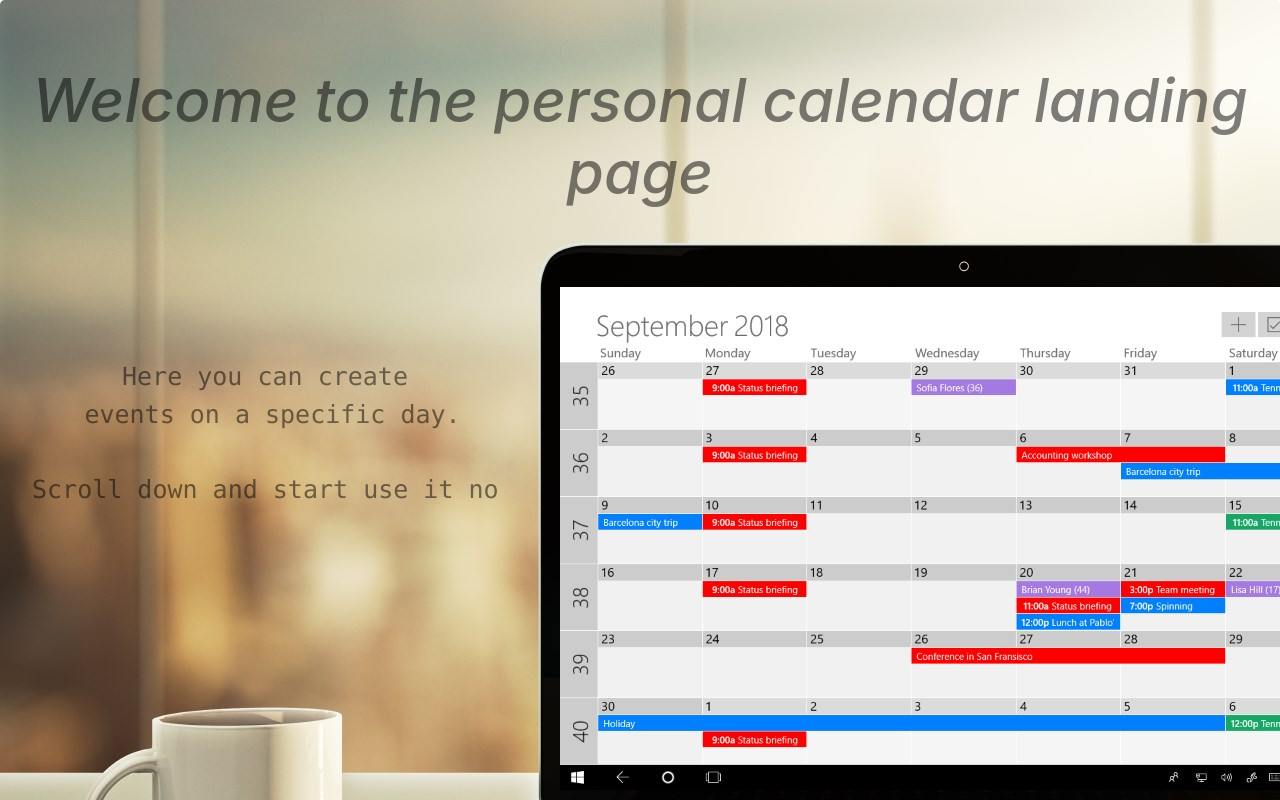
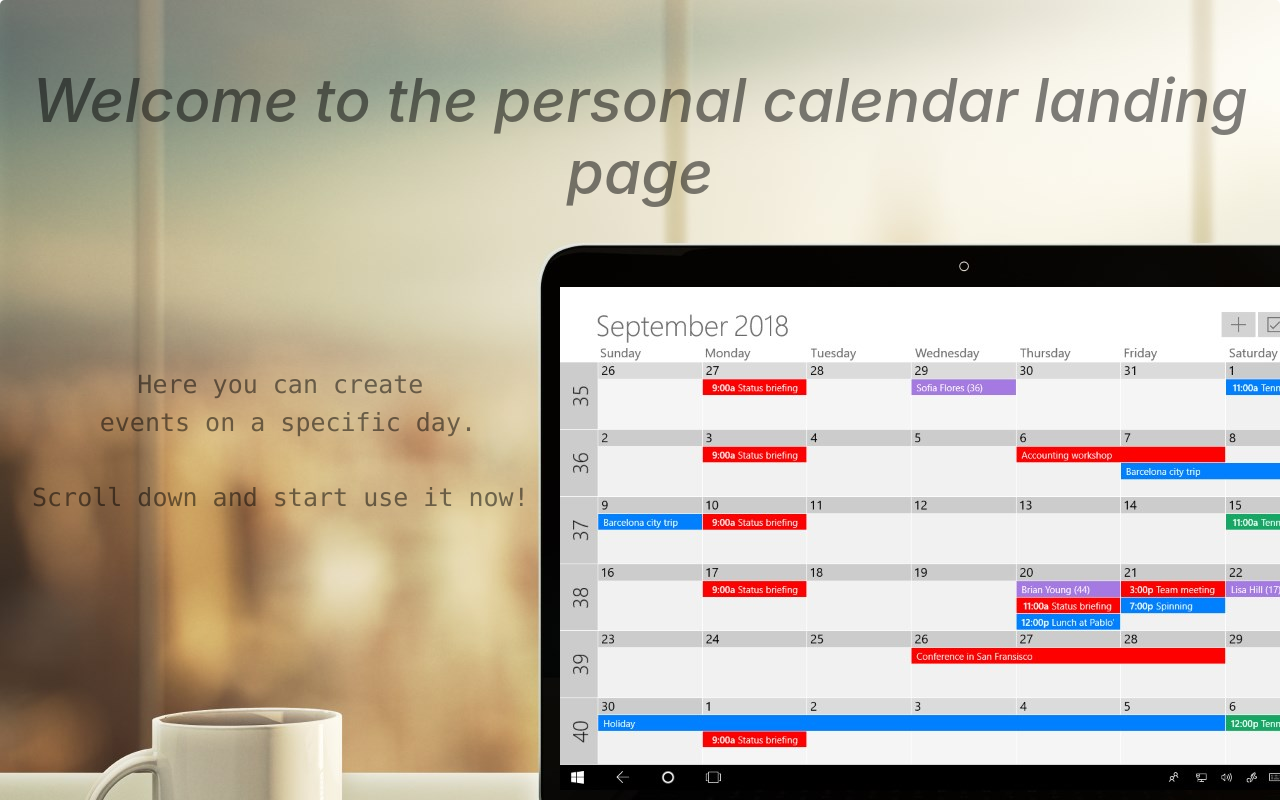
Before and after one commit to trepixert/WebProgrammingFront, an Angular app: page / in a window 1280 px wide. Shown: the top 800 px of the page. Built offline with nearby package versions, Linux system fonts and the light colour scheme.

Commit message:
fix description css

```diff
--- a/package.json
+++ b/package.json
@@ -8,7 +8,8 @@
     "lint": "ng lint",
     "e2e": "ng e2e",
     "postinstall": "ng build --aot --prod",
-    "start": "node server.js"
+    "start": "node server.js",
+    "deploy": "git push origin master"
   },
   "engines": {
     "node": "11.14.0",
--- a/src/app/landing-page/landing-page.component.less
+++ b/src/app/landing-page/landing-page.component.less
@@ -79,6 +79,5 @@ body {
 
 .description-location{
   margin: 150px auto;
-  margin-left: auto;
-  margin-right: 750px;
+  float: left;
 }
```
